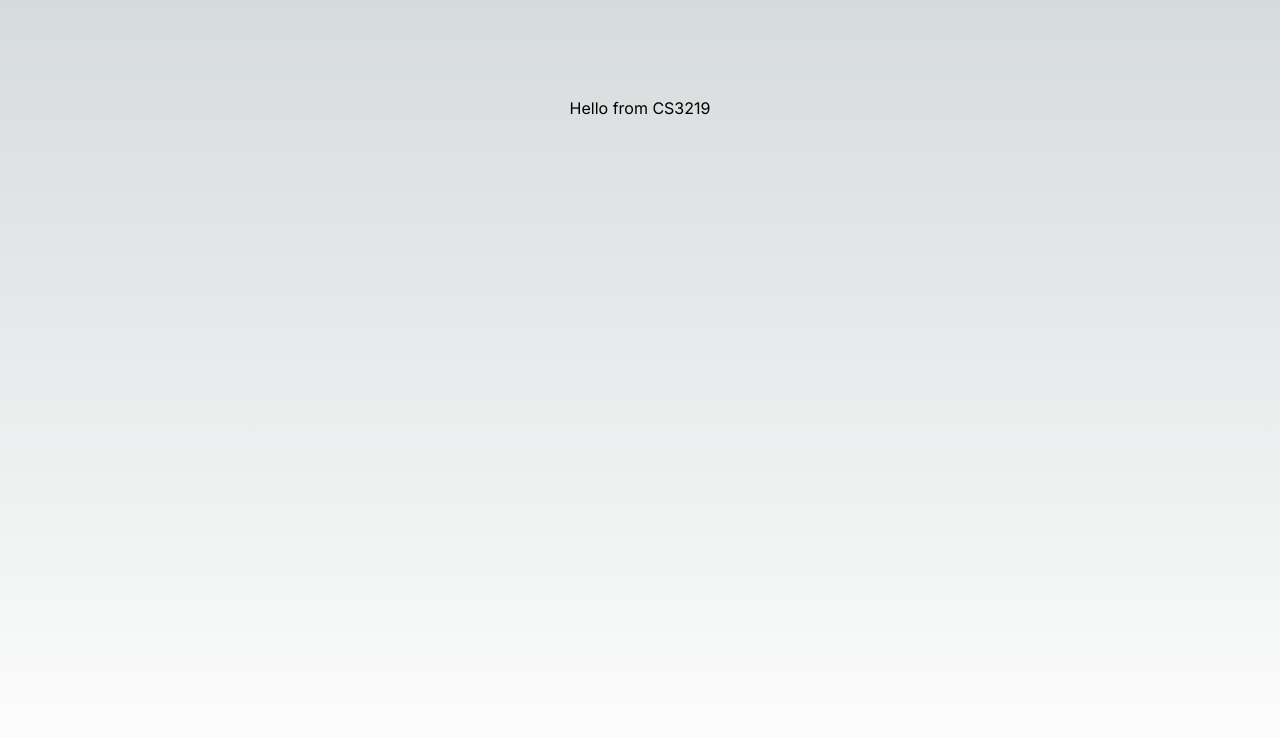
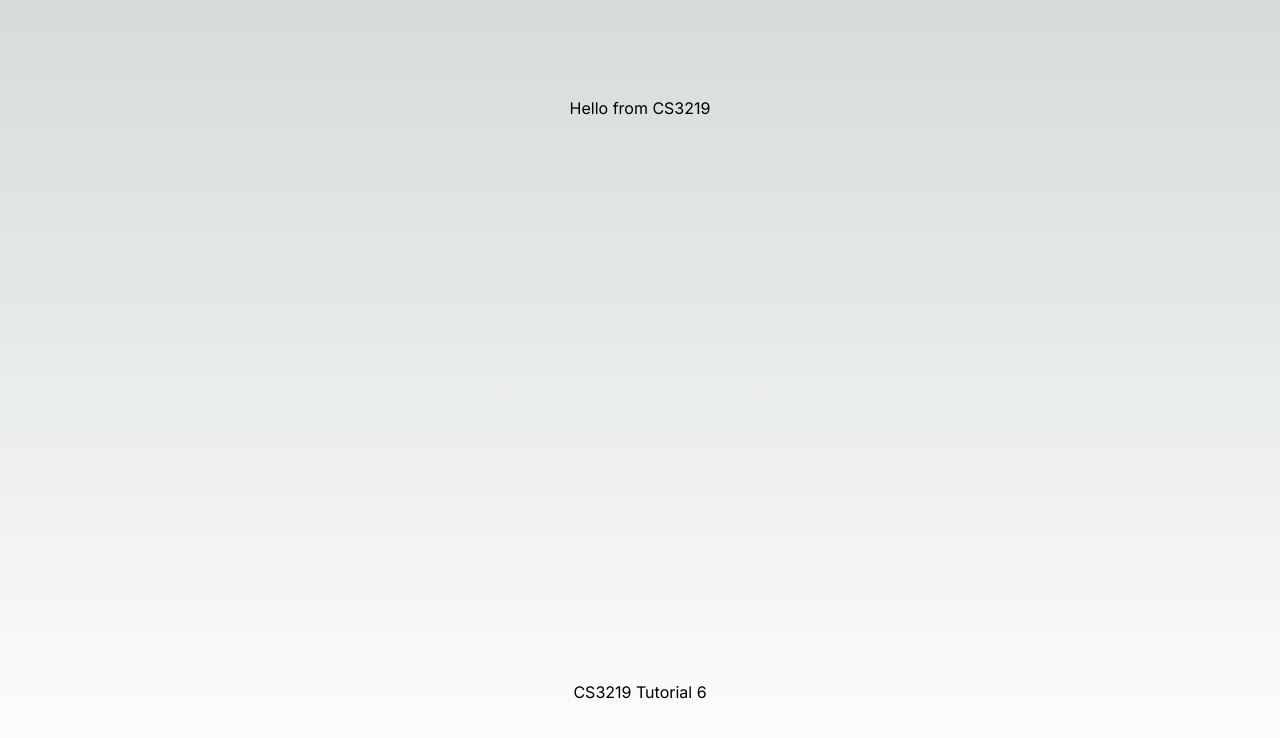
Before and after one commit to yuehernkang/cs3219-test, a Next.js app: page / in a window 1280 px wide. Shown: the top 738 px of the page. Built offline with nearby package versions, Linux system fonts and the light colour scheme.

Commit message:
Tutorial 9

```diff
--- a/app/page.tsx
+++ b/app/page.tsx
@@ -2,6 +2,7 @@ export default function Home() {
   return (
     <main className="flex min-h-screen flex-col items-center justify-between p-24">
       <div>Hello from CS3219</div>
+      <div>CS3219 Tutorial 6</div>
     </main>
   );
 }
```
